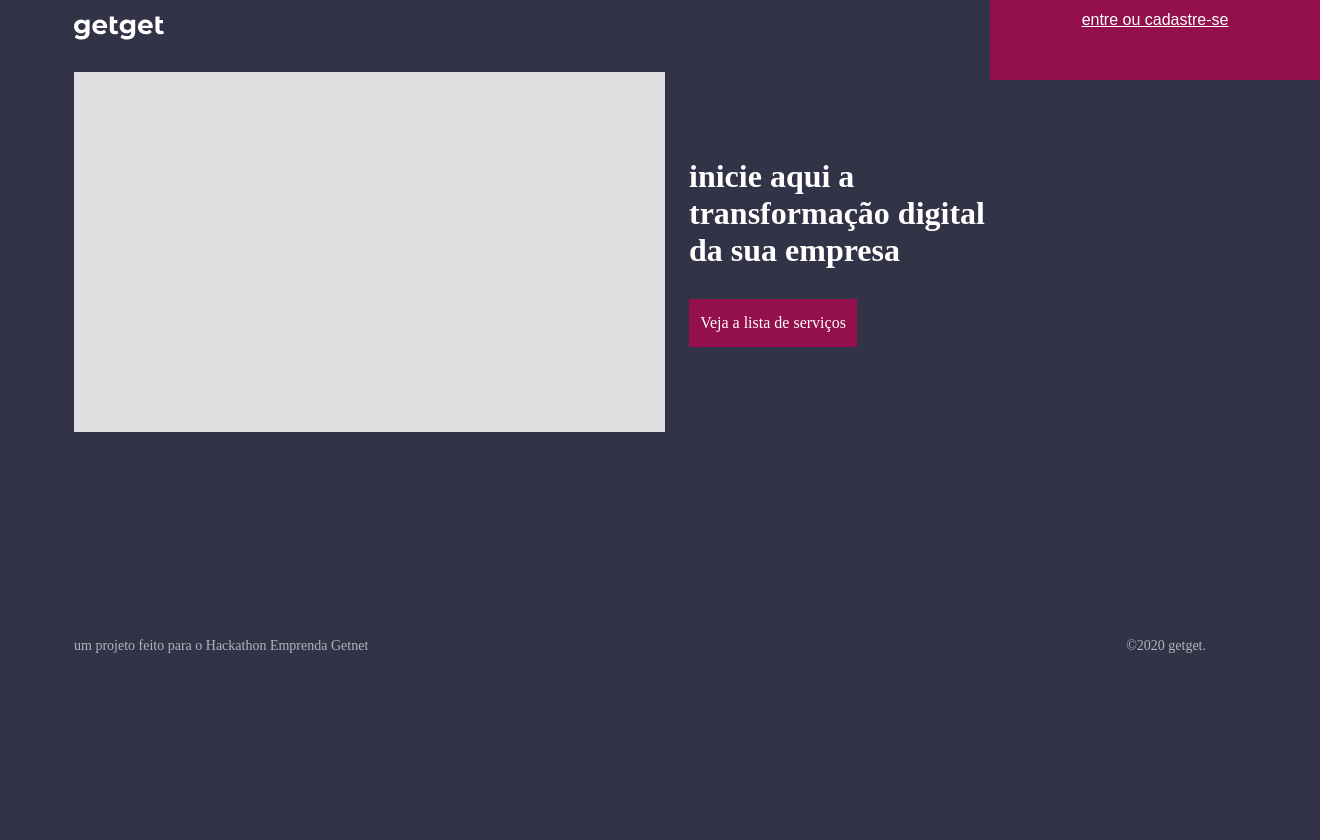
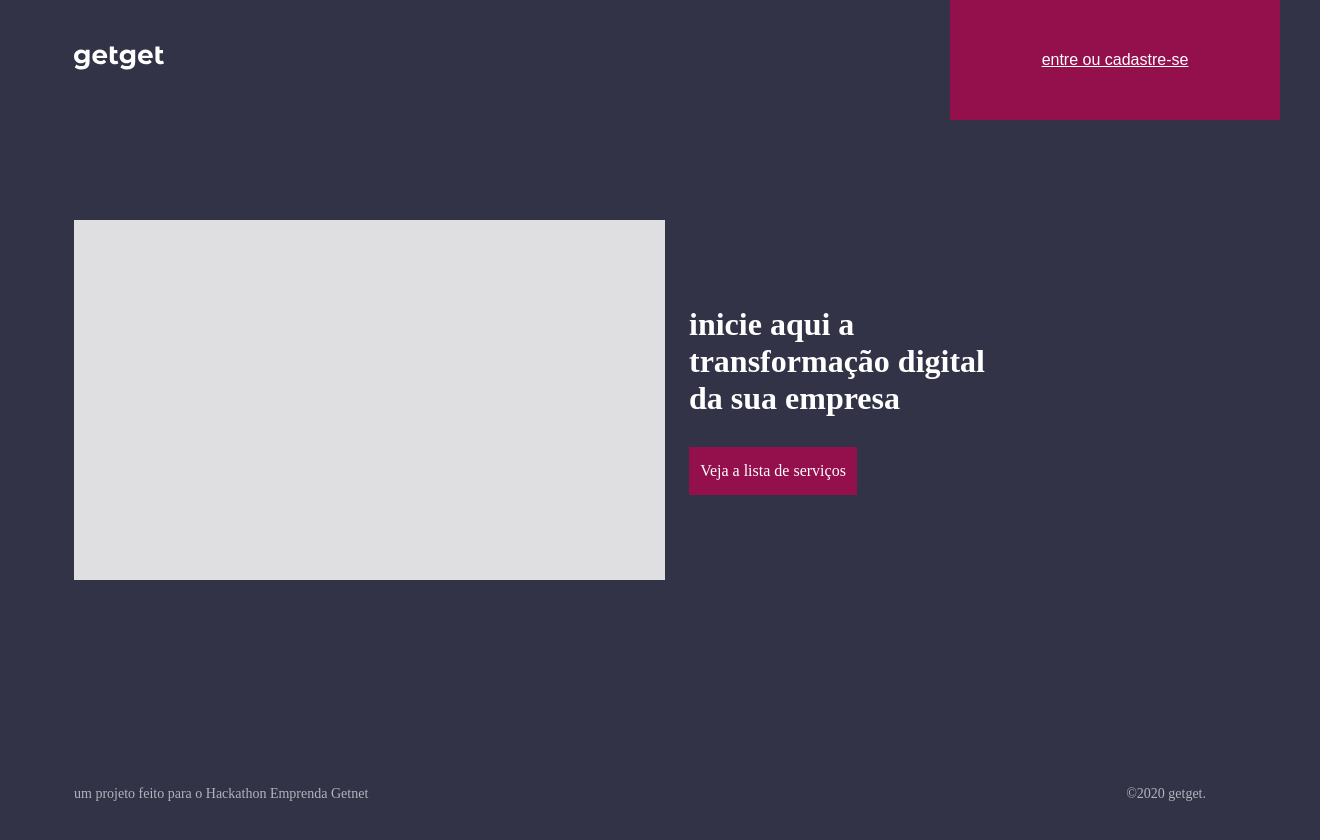
Before and after one commit to RobsonAraujo/front-end-getxget, a Next.js app: page / in a window 1280 px wide. Shown: the top 840 px of the page, 1320 px wide, since content can reach past the window. Before the commit the page ends 800 px from the top, so only its background shows below. Built offline with nearby package versions, Linux system fonts and the light colour scheme; a web font is replaced by a local one.

Commit message:
adjusts home

```diff
--- a/src/components/FirstHeader/index.tsx
+++ b/src/components/FirstHeader/index.tsx
@@ -2,10 +2,18 @@ import Grid from '@material-ui/core/Grid'
 import RegisterButton from 'components/RegisterButton'
 import styled from 'styled-components'
 
-export const Wrapper = styled(Grid)``
+export const Wrapper = styled.div`
+  height: 120px;
+  display: flex;
+  justify-content: space-between;
+  align-items: center;
+  margin-bottom: 100px;
+`
+export const Logo = styled.div``
+export const RightSide = styled.div``
 const FirstHeader = () => (
-  <Wrapper container spacing={10}>
-    <Grid item sm={6} xs={6}>
+  <Wrapper>
+    <Logo>
       <svg
         width="90"
         height="56"
@@ -38,11 +46,11 @@ const FirstHeader = () => (
           fill="white"
         />
       </svg>
-    </Grid>
+    </Logo>
 
-    <Grid container sm={6} xs={6} direction="row" justify="flex-end">
+    <RightSide container sm={6} xs={6} direction="row" justify="flex-end">
       <RegisterButton> entre ou cadastre-se </RegisterButton>
-    </Grid>
+    </RightSide>
   </Wrapper>
 )
 
--- a/src/components/Footer/styles.ts
+++ b/src/components/Footer/styles.ts
@@ -4,6 +4,7 @@ import { IOpenArrowProps } from './IFooterProps'
 
 export const Wrapper = styled.footer`
   display: flex;
+  height: 60px;
 `
 
 export const Text = styled.footer`
```
